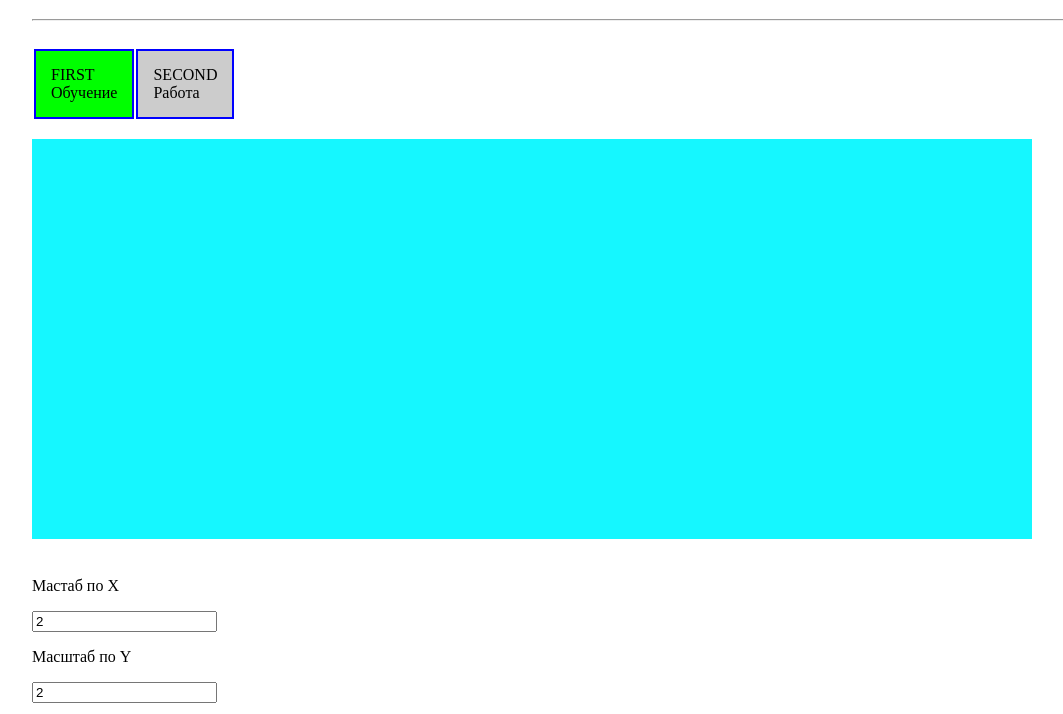
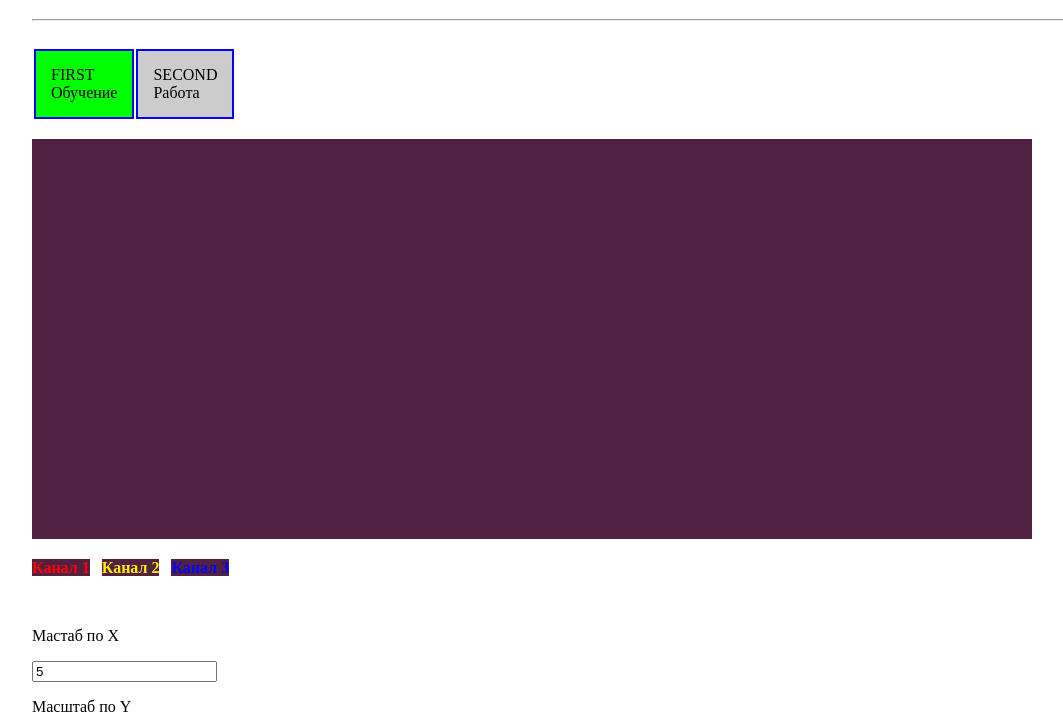
Before and after one commit to akenoq/IBM_hackathon_deploy, a website: page neuro-console-ws-client/static/drawing.html in a window 1280 px wide. Shown: the part 99-813 px from the top of the page, without its empty margins (6-1069 px from the left). Drawn offline with Linux system fonts and the light colour scheme.

Commit message:
масштаб + автопрокрутка

```diff
--- a/neuro-console-ws-client/static/code.js
+++ b/neuro-console-ws-client/static/code.js
@@ -1,4 +1,12 @@
 "use strict";
+
+//////////////////////////////
+
+let xxx_1 = 0;
+let xxx_2 = 0;
+let xxx_3 = 0;
+
+//////////////////////////////
 
 let can = null;
 let holst = null;
@@ -65,7 +73,7 @@ window.onload = function() {
     holst = can.getContext('2d');
 
     holst.lineWidth = 1;
-    holst.fillStyle = '#15f7ff';
+    holst.fillStyle = '#512142';
 
     let myInter = setInterval(() =>{
         t_x = parseFloat(elem("t_x").value);
@@ -94,6 +102,10 @@ window.onload = function() {
             socket.send("__" + mode + "__");
         } catch (err) { }
 
+
+        if(type === "STOP") {
+            dx = -xxx_1 * t_x + 800;
+        }
 
         drawFon();
         drawGarphics();
@@ -142,10 +154,6 @@ function drawGarphics() {
 
 
 ////////////////////////////////////
-
-let xxx_1 = 0;
-let xxx_2 = 0;
-let xxx_3 = 0;
 
 socket.onopen = function() {
     console.log("Соединение установлено");
--- a/neuro-console-ws-client/static/drawing.html
+++ b/neuro-console-ws-client/static/drawing.html
@@ -40,13 +40,14 @@
 <canvas width = '1000' height = '400' id='can'></canvas>
 
 <br>
+<p><b><span style="background: #512142; color: #FF0000;">Канал 1</span>&nbsp;&nbsp;&nbsp;<span style="color: #ffee00;background: #512142;">Канал 2</span>&nbsp;&nbsp;&nbsp;<span style="background: #512142; color: #0000FF">Канал 3</span></b></p>
 <br>
 
 <p>Мастаб по X</p>
-<input type = "text" id = "t_x" value = '2'>
+<input type = "text" id = "t_x" value = '5'>
 
 <p>Масштаб по Y</p>
-<input type = "text" id = "t_y" value = '2'>
+<input type = "text" id = "t_y" value = '0.000001'>
 
 <br>
 <br>
```
